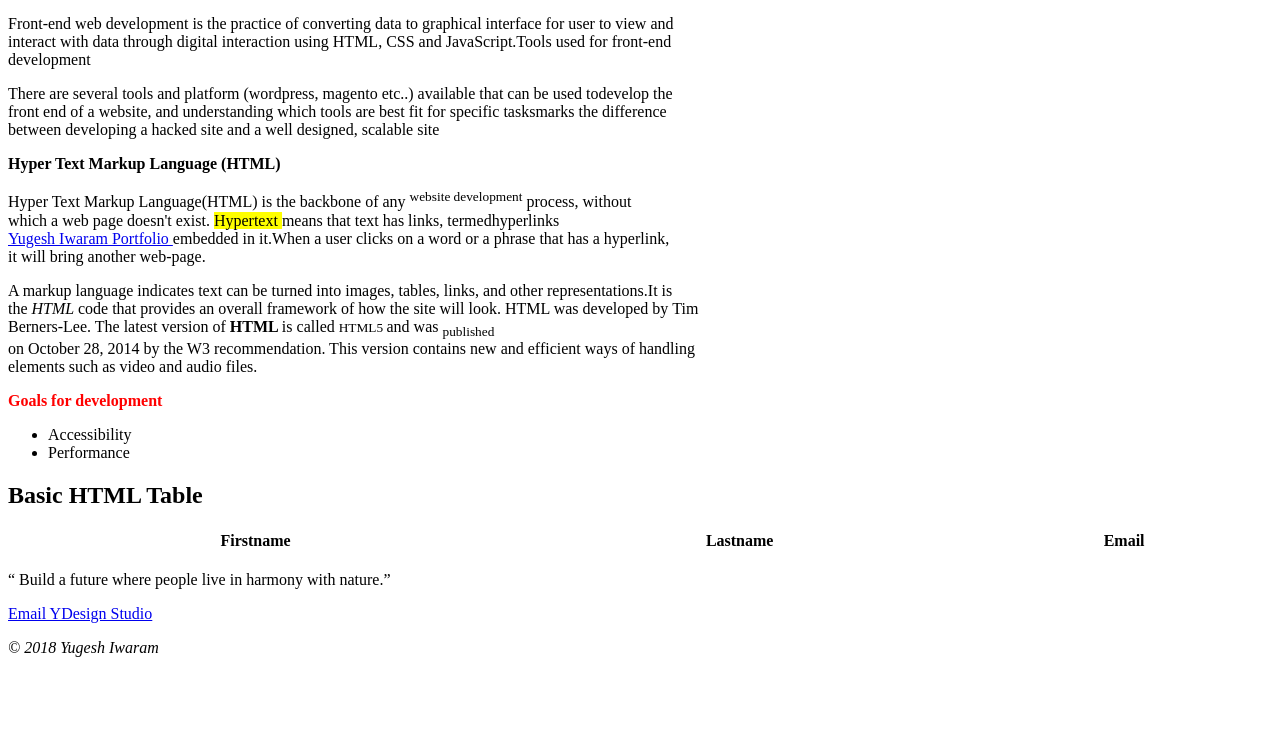
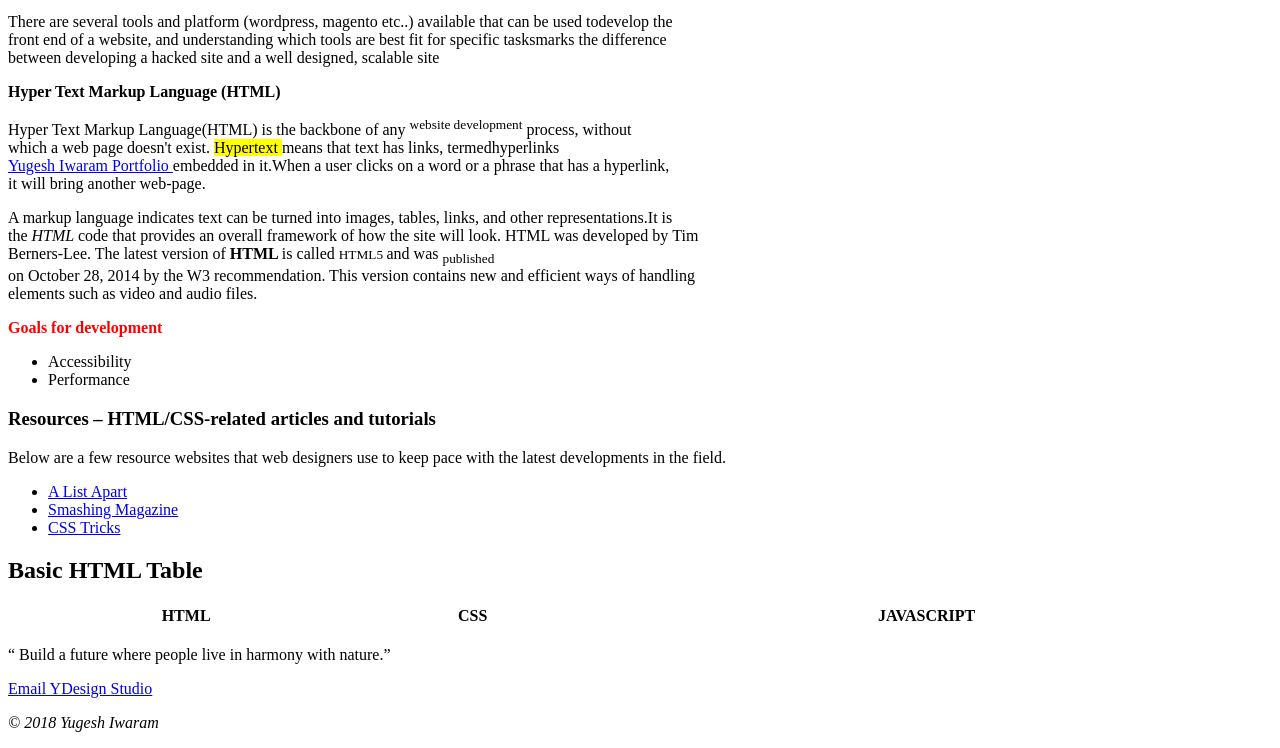
Before and after one commit to iwaramy/semantic-elements, a plain HTML site: page index.html in a window 1280 px wide. Shown: the part 184-932 px from the top of the page. Before the commit the page ends 857 px from the top, so only its background shows below. Drawn offline with Linux system fonts and the light colour scheme.

Commit message:
add new html style

```diff
--- a/index.html
+++ b/index.html
@@ -6,7 +6,6 @@
     </head>
     <body>
     <h1 style="background-color:tomato;">By Yugesh Iwaram </h1>
-    <h3 style="font-size:30px;">HTML</h3>
       <h2>Front-end web development</h2>
   <p>
   Front-end web development is the practice of converting data to graphical interface for user to view and<br>
@@ -31,13 +30,20 @@
   <li>Accessibility</li>
   <li> Performance</li>
 </ul>
+<h3>Resources &#8211; HTML/CSS-related articles and tutorials </h3>
+<p>Below are a few resource websites that web designers use to keep pace with the latest developments in the field. </p>
+  <ul>
+    <li><a href="http://www.alistapart.com">A List Apart</a></li>
+    <li><a href="http://www.smashingmagazine.com">Smashing Magazine </a></li>
+    <li><a href="https://css-tricks.com/">CSS Tricks</a></li>
+  </ul>
 <h2>Basic HTML Table</h2>
 
 <table style="width:100%">
   <tr>
-    <th>Firstname</th>
-    <th>Lastname</th>
-    <th>Email</th>
+    <th>HTML</th>
+    <th>CSS</th>
+    <th>JAVASCRIPT</th>
   </tr>
   </table>
   <br>
```
